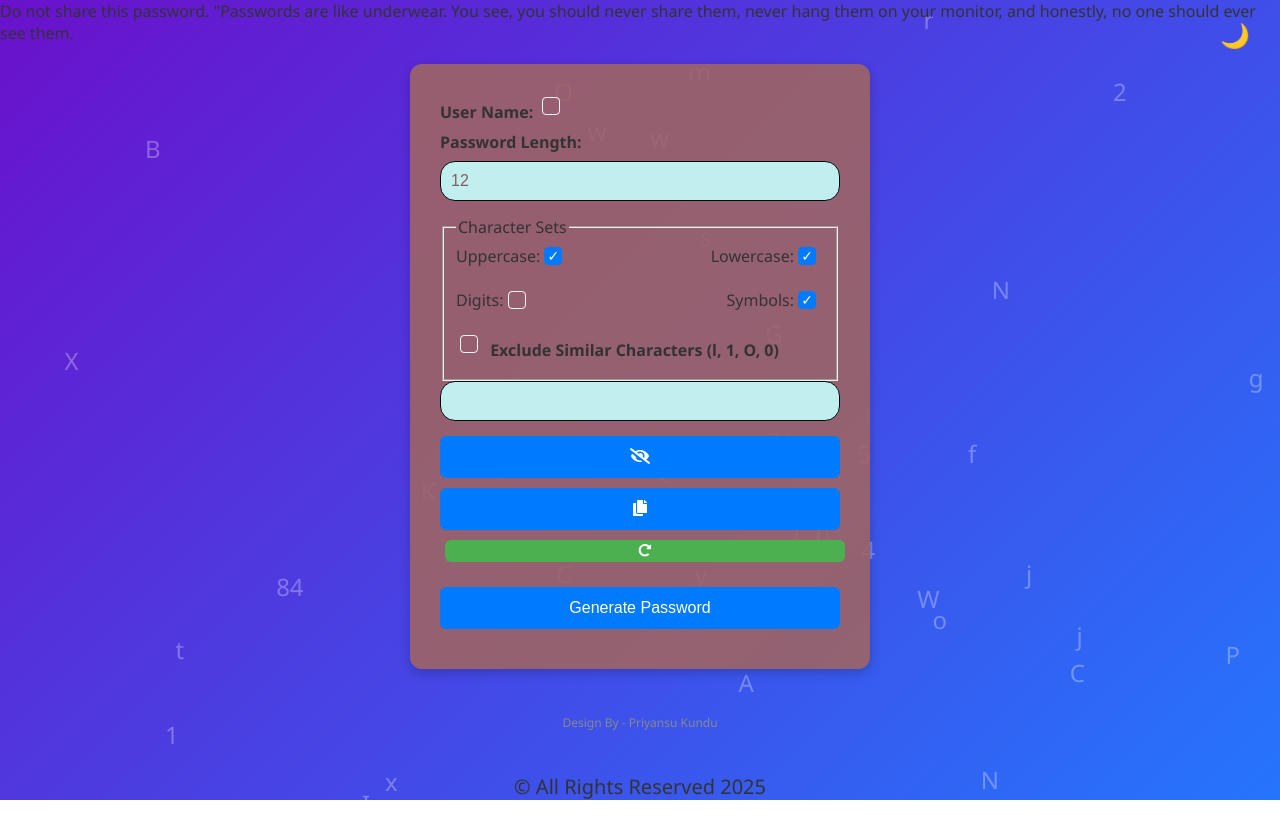
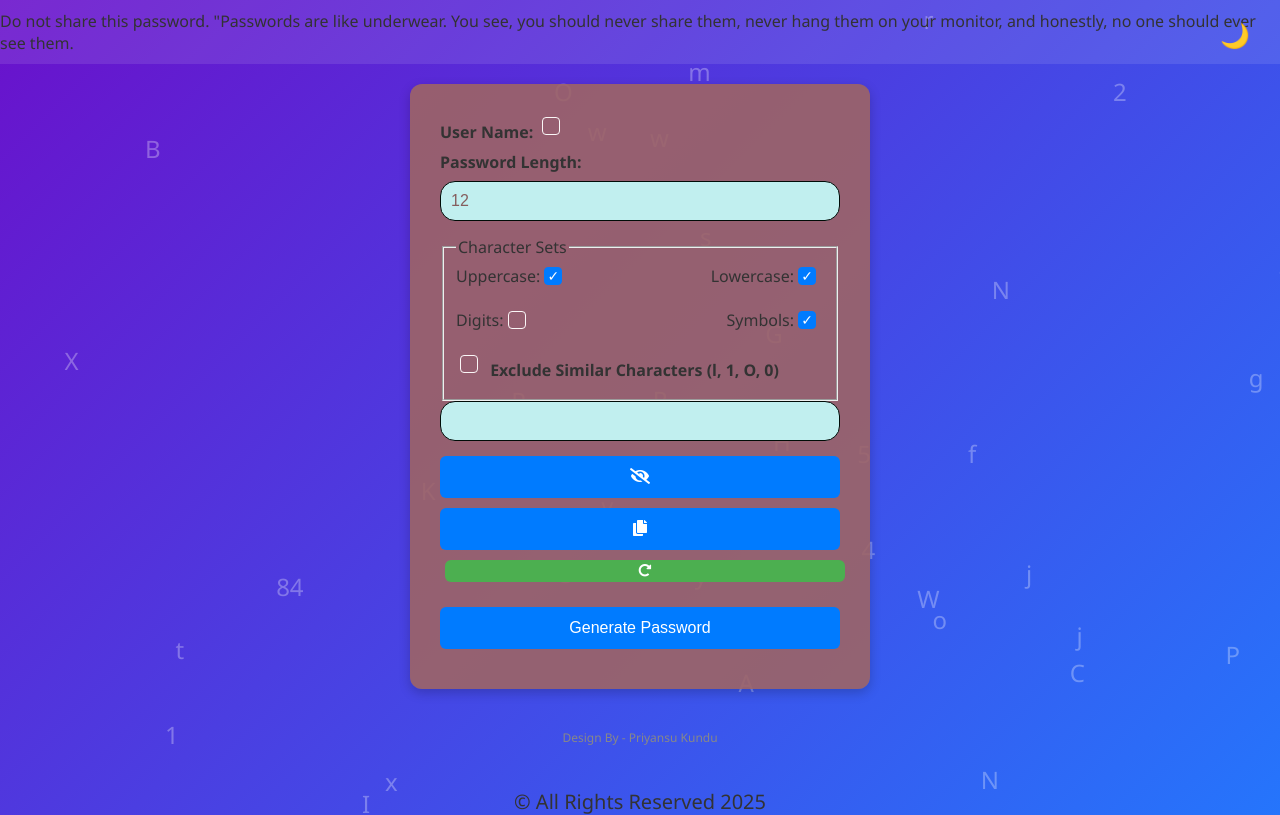
Before and after one commit to priyansu2820/password-generator, a plain HTML site: page index.html in a window 1280 px wide. Drawn offline with Linux system fonts and the light colour scheme.

Commit message:
style.css

```diff
--- a/style.css
+++ b/style.css
@@ -7,7 +7,7 @@ body {
     background: linear-gradient(135deg, #6a11cb, #2575fc);
     color: #333;
     transition: background 0.3s ease, color 0.3s ease;
-    overflow: hidden;
+    overflow-x: hidden;
 }
 
 body.dark-mode {
@@ -154,12 +154,12 @@ button:hover {
     font-size: 12px;
     color: #888;
     text-align: center;
-    margin-top: auto;
     padding: 20px 0;
     transition: color 0.3s ease;
     display: flex;
-    flex-direction: column; /* Change to column */
-    align-items: center; /* Center items horizontally */
+    flex-direction: column;
+    align-items: center;
+    margin-top: auto;
 }
 
 .credit.dark-mode {
@@ -217,7 +217,7 @@ button:hover {
 .copyright {
     font-size: 20px;
     text-align: center;
-    margin-top: 10px; /* Add space between credit and copyright */
+    margin-top: 10px;
 }
 
 .credit-text {
@@ -240,4 +240,11 @@ button:hover {
     font-size: 16px;
     border: 1px solid #eef5f2;
     border-radius: 15px;
-    background-
+    background-color: #f0f8ff;
+    color: #333;
+}
+
+.navigation-bar {
+    background-color: rgba(255, 255, 255, 0.1);
+    padding: 10px 0;
+    text-align:
```
